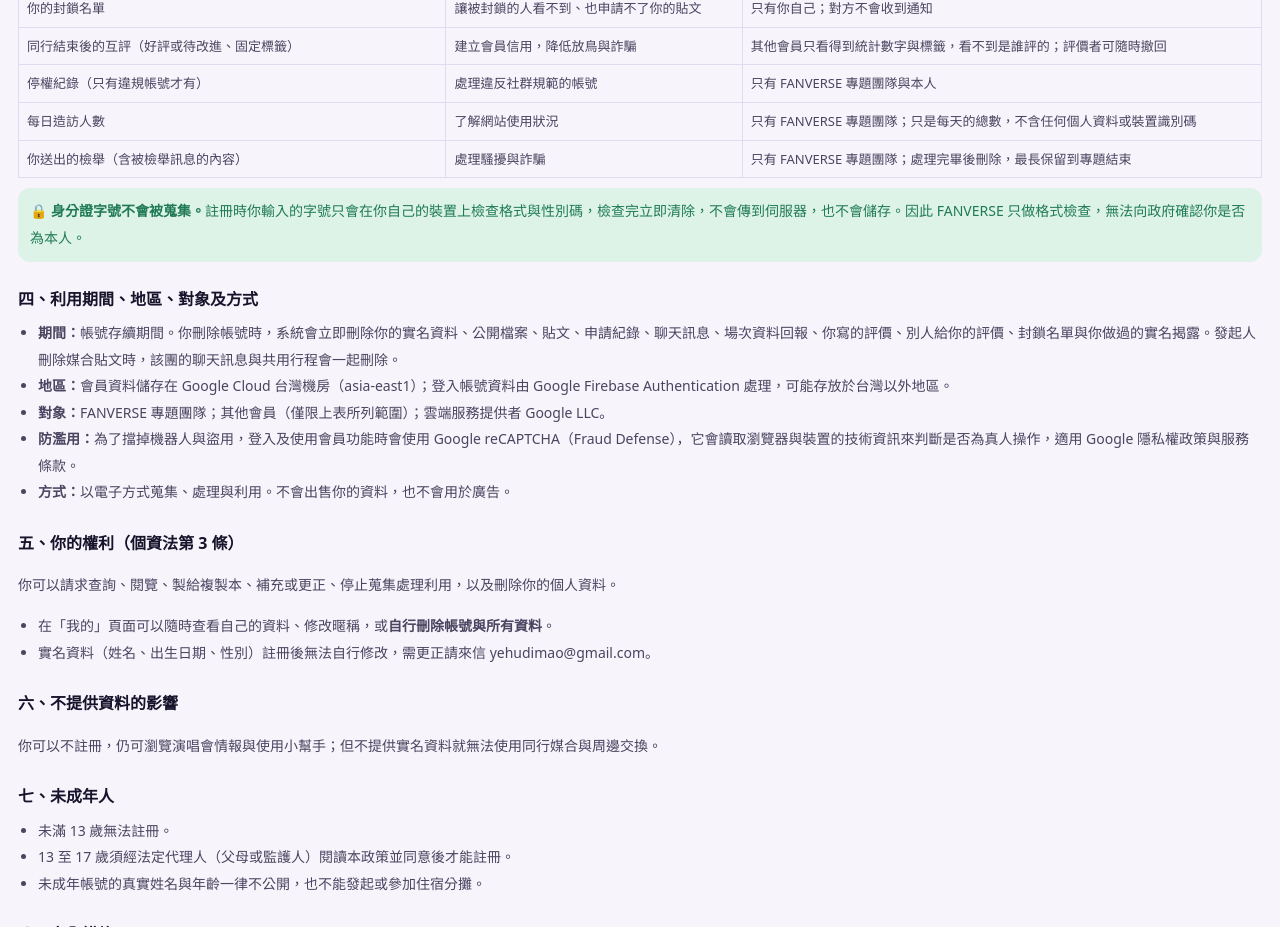
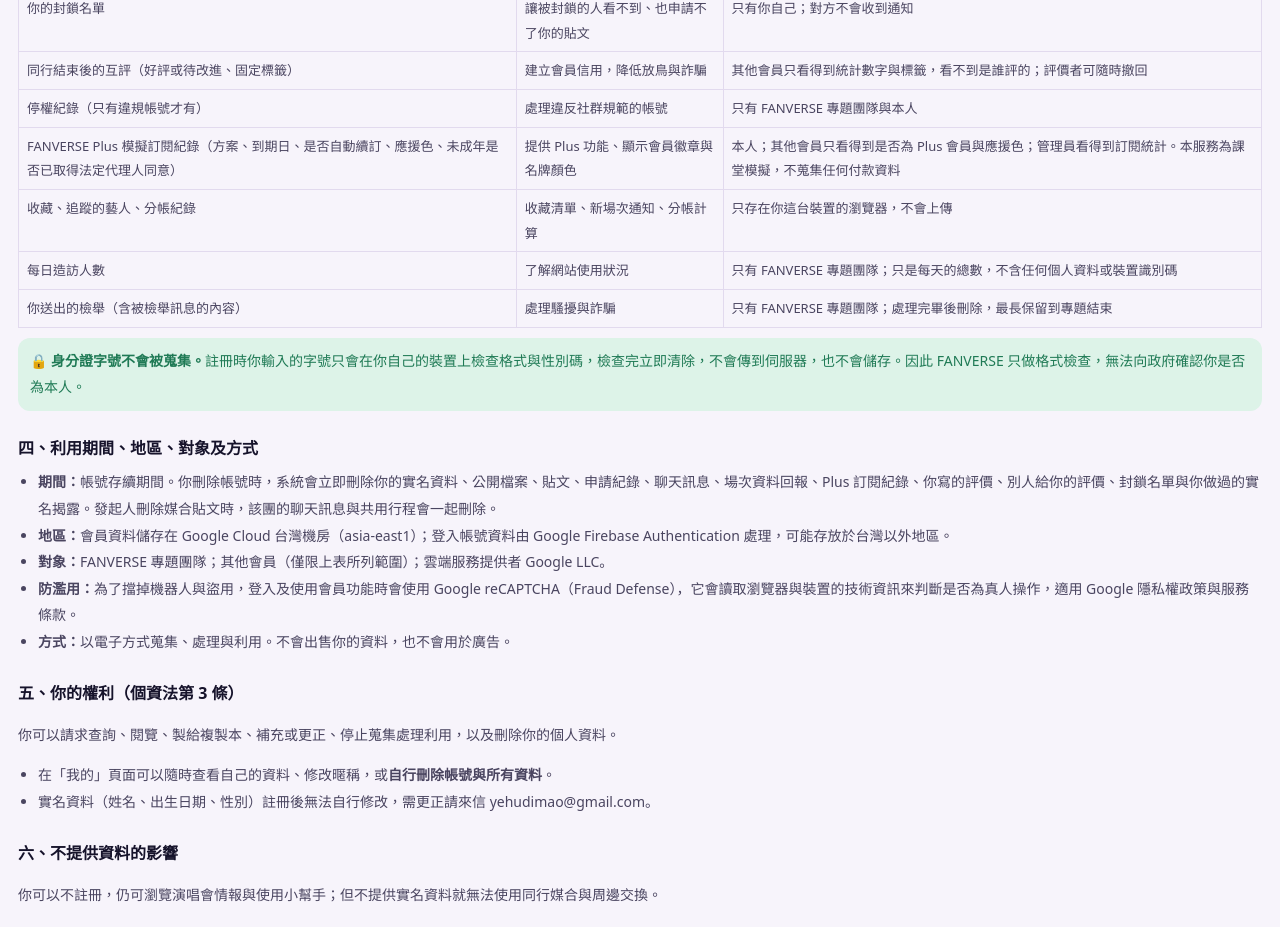
Before and after one commit to fanverse-team/fanverse-team.github.io, a plain HTML site: page privacy.html in a window 1280 px wide. Shown: the part 980-1907 px from the top of the page. Drawn offline with Linux system fonts and the light colour scheme.

Commit message:
Update privacy.html

```diff
--- a/privacy.html
+++ b/privacy.html
@@ -53,6 +53,8 @@
       <tr><td>你的封鎖名單</td><td>讓被封鎖的人看不到、也申請不了你的貼文</td><td>只有你自己；對方不會收到通知</td></tr>
       <tr><td>同行結束後的互評（好評或待改進、固定標籤）</td><td>建立會員信用，降低放鳥與詐騙</td><td>其他會員只看得到統計數字與標籤，看不到是誰評的；評價者可隨時撤回</td></tr>
       <tr><td>停權紀錄（只有違規帳號才有）</td><td>處理違反社群規範的帳號</td><td>只有 FANVERSE 專題團隊與本人</td></tr>
+      <tr><td>FANVERSE Plus 模擬訂閱紀錄（方案、到期日、是否自動續訂、應援色、未成年是否已取得法定代理人同意）</td><td>提供 Plus 功能、顯示會員徽章與名牌顏色</td><td>本人；其他會員只看得到是否為 Plus 會員與應援色；管理員看得到訂閱統計。本服務為課堂模擬，不蒐集任何付款資料</td></tr>
+      <tr><td>收藏、追蹤的藝人、分帳紀錄</td><td>收藏清單、新場次通知、分帳計算</td><td>只存在你這台裝置的瀏覽器，不會上傳</td></tr>
       <tr><td>每日造訪人數</td><td>了解網站使用狀況</td><td>只有 FANVERSE 專題團隊；只是每天的總數，不含任何個人資料或裝置識別碼</td></tr>
       <tr><td>你送出的檢舉（含被檢舉訊息的內容）</td><td>處理騷擾與詐騙</td><td>只有 FANVERSE 專題團隊；處理完畢後刪除，最長保留到專題結束</td></tr>
     </table>
@@ -60,7 +62,7 @@
 
     <h2>四、利用期間、地區、對象及方式</h2>
     <ul>
-      <li><b>期間：</b>帳號存續期間。你刪除帳號時，系統會立即刪除你的實名資料、公開檔案、貼文、申請紀錄、聊天訊息、場次資料回報、你寫的評價、別人給你的評價、封鎖名單與你做過的實名揭露。發起人刪除媒合貼文時，該團的聊天訊息與共用行程會一起刪除。</li>
+      <li><b>期間：</b>帳號存續期間。你刪除帳號時，系統會立即刪除你的實名資料、公開檔案、貼文、申請紀錄、聊天訊息、場次資料回報、Plus 訂閱紀錄、你寫的評價、別人給你的評價、封鎖名單與你做過的實名揭露。發起人刪除媒合貼文時，該團的聊天訊息與共用行程會一起刪除。</li>
       <li><b>地區：</b>會員資料儲存在 Google Cloud 台灣機房（asia-east1）；登入帳號資料由 Google Firebase Authentication 處理，可能存放於台灣以外地區。</li>
       <li><b>對象：</b>FANVERSE 專題團隊；其他會員（僅限上表所列範圍）；雲端服務提供者 Google LLC。</li>
       <li><b>防濫用：</b>為了擋掉機器人與盜用，登入及使用會員功能時會使用 Google reCAPTCHA（Fraud Defense），它會讀取瀏覽器與裝置的技術資訊來判斷是否為真人操作，適用 Google 隱私權政策與服務條款。</li>
```
